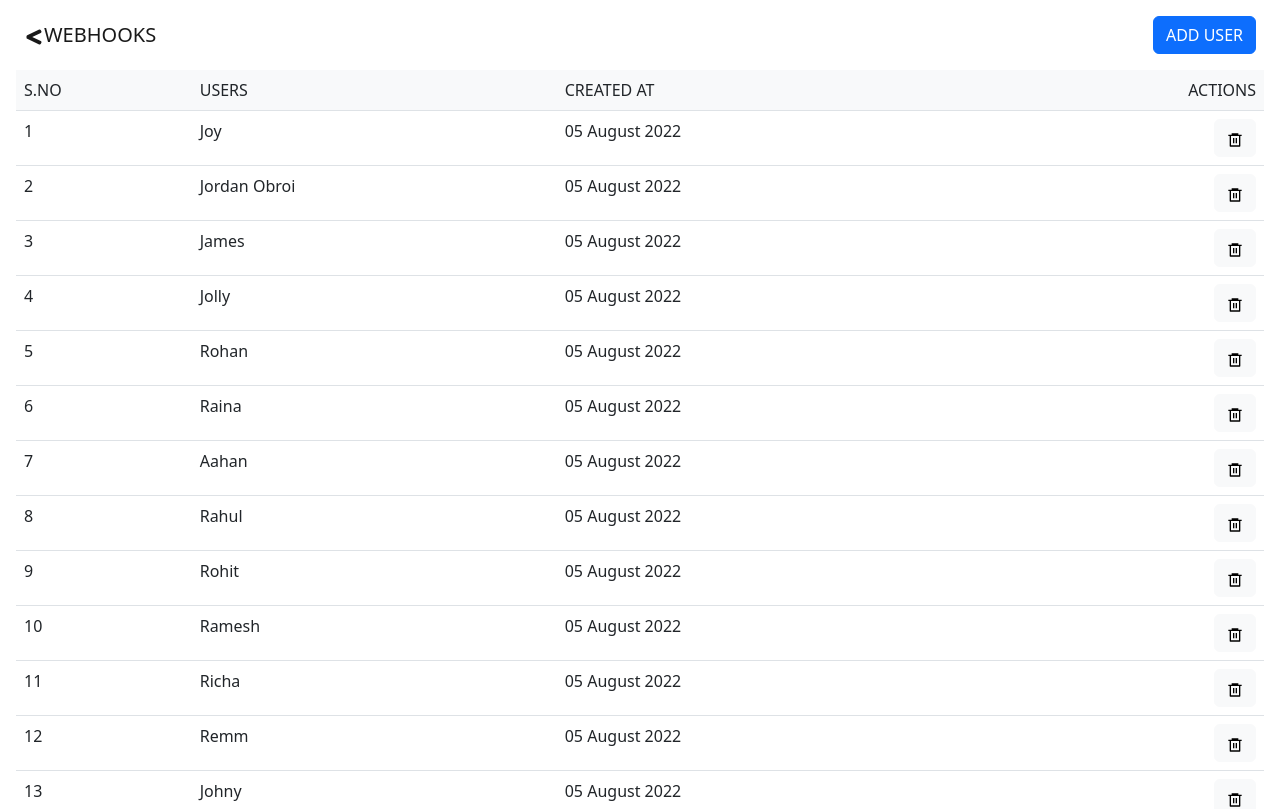
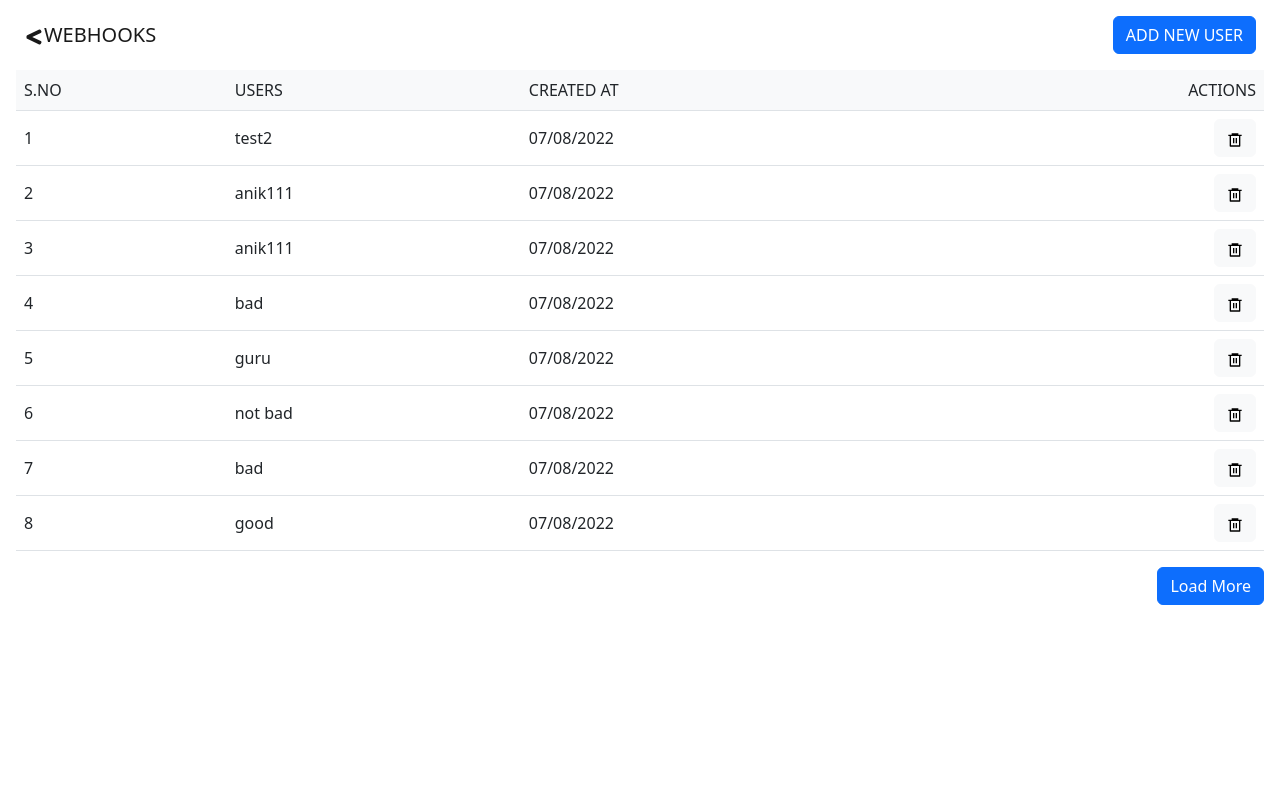
Before and after one commit to ANIKMISHRA/ReactCrudApp, a React (Create React App) app: page / in a window 1280 px wide. Shown: the top 809 px of the page. Built offline with nearby package versions, Linux system fonts and the light colour scheme; data requests are answered from the project's data file.

Commit message:
Using props drilling updated states.

```diff
--- a/db.json
+++ b/db.json
@@ -1,10 +1,5 @@
 {
   "users": [
-    {
-      "user": "Joy",
-      "date": "05 August 2022",
-      "id": 1
-    },
     {
       "user": "Jordan Obroi",
       "date": "05 August 2022",
@@ -41,11 +36,6 @@
       "id": 8
     },
     {
-      "user": "Rohit",
-      "date": "05 August 2022",
-      "id": 9
-    },
-    {
       "user": "Ramesh",
       "date": "05 August 2022",
       "id": 10
@@ -74,6 +64,56 @@
       "user": "Joy",
       "date": "05 August 2022",
       "id": 15
+    },
+    {
+      "user": "akjfjijfijsdjfifaeijijfijeoir",
+      "date": "05 August 2022",
+      "id": 16
+    },
+    {
+      "user": "anik111",
+      "date": "07/08/2022",
+      "id": 17
+    },
+    {
+      "user": "good",
+      "date": "07/08/2022",
+      "id": 18
+    },
+    {
+      "user": "bad",
+      "date": "07/08/2022",
+      "id": 19
+    },
+    {
+      "user": "not bad",
+      "date": "07/08/2022",
+      "id": 20
+    },
+    {
+      "user": "guru",
+      "date": "07/08/2022",
+      "id": 21
+    },
+    {
+      "user": "bad",
+      "date": "07/08/2022",
+      "id": 22
+    },
+    {
+      "user": "anik111",
+      "date": "07/08/2022",
+      "id": 23
+    },
+    {
+      "user": "anik111",
+      "date": "07/08/2022",
+      "id": 24
+    },
+    {
+      "user": "test2",
+      "date": "07/08/2022",
+      "id": 25
     }
   ],
   "comments": [
--- a/package.json
+++ b/package.json
@@ -15,7 +15,8 @@
     "react-dom": "^18.2.0",
     "react-icons": "^4.4.0",
     "react-scripts": "5.0.1",
-    "web-vitals": "^2.1.0"
+    "web-vitals": "^2.1.0",
+    "yarn": "^1.22.19"
   },
   "scripts": {
     "start": "react-scripts start",
--- a/src/App.js
+++ b/src/App.js
@@ -1,17 +1,29 @@
 // NPM PACKAGE
-import React from 'react';
+import React, { useEffect, useState } from 'react';
+import axios from 'axios';
 
 // COMPONENT
-import UserList from './UsersListing';
+import UserList from './Components/UsersListing';
 
 /**
  * @returns node
  */
 const App = () => {
+  // State To Store User Data
+  const [userDatas, setUserDatas] = useState([]);
+
+  // useEffect hook using to get data from API
+  useEffect(() => {
+    axios.get('http://localhost:8000/users').then((res) => {
+      setUserDatas(res.data);
+    });
+  }, []);
+
   // Jsx
   return (
+    // UserList Component
     <div>
-      <UserList />
+      <UserList datas={userDatas} updatingDatas={setUserDatas} />
     </div>
   );
 };
--- a/src/ModalButton/AddUser/index.js
+++ b/src/Components/ModalButtons/AddUser/index.js
@@ -1,36 +1,60 @@
+// NPM Packages
 import React, { useState } from 'react';
 import axios from 'axios';
+// React-Bootstrap Component
 import Button from 'react-bootstrap/Button';
 import Modal from 'react-bootstrap/Modal';
 
-const ModalAddButtonFunc = () => {
+/**
+ * @param {object} props
+ * @returns node
+ */
+const ModalAddButtonFunc = (props) => {
+  // Destructuring props using props validation
+  const { datas, updatingDatas } = props || {};
+
+  // State to decide when to show and not show modal
   const [show, setShow] = useState(false);
+
+  // State to to manage the user's Detail
+  const [userData, setUserData] = useState({
+    user: '',
+    date: new Date().toLocaleDateString(),
+  });
+
+  // Function to close the modal
   const handleClose = () => {
     return setShow(false);
   };
-  const [userData, setUserData] = useState({
-    user: '',
-    date: '05 August 2022',
-  });
 
+  // Function to show the modal
   const handleShow = () => {
     setShow(true);
   };
+
+  // This function will handle the user input onChange event.
   const handleUserInput = (event) => {
     setUserData({ ...userData, [event.target.name]: event.target.value });
   };
+
+  // This function will be call after clicking on add btn to add new user.
   const addUserFunc = () => {
-    axios.post('http://localhost:8000/users', userData).then(() => {});
-
+    axios.post('http://localhost:8000/users', userData).then((res) => {
+      const addNewUserData = res.data;
+      updatingDatas([...datas, addNewUserData]);
+    });
     setShow(false);
   };
 
+  // Jsx
   return (
-    <>
+    <div>
+      {/* Add New User Button */}
       <Button variant="primary" onClick={handleShow}>
-        ADD USER
+        ADD NEW USER
       </Button>
 
+      {/* Modal */}
       <Modal show={show} onHide={handleClose}>
         <Modal.Header closeButton>
           <Modal.Title>ADDING USER</Modal.Title>
@@ -44,16 +68,19 @@ const ModalAddButtonFunc = () => {
           />
         </Modal.Body>
         <Modal.Footer>
+          {/* Cancel Button */}
           <Button variant="secondary" onClick={handleClose}>
             Cancel
           </Button>
+          {/* Add Button */}
           <Button variant="primary" onClick={addUserFunc}>
             Add
           </Button>
         </Modal.Footer>
       </Modal>
-    </>
+    </div>
   );
 };
 
+// exporting to access the data in another componet by importing there.
 export default ModalAddButtonFunc;
--- a/src/ModalButton/DeleteUser/index.js
+++ b/src/Components/ModalButtons/DeleteUser/index.js
@@ -8,24 +8,41 @@ import Modal from 'react-bootstrap/Modal';
 import { RiDeleteBin6Line } from 'react-icons/ri';
 
 /**
- *
+ * @returns node
  */
 const DeleteUser = (props) => {
+  // State to decide when to show and not show modal
   const [show, setShow] = useState(false);
 
+  // Function to close the modal
   const handleClose = () => {
     return setShow(false);
   };
+
+  // Function to show the modal
   const handleShow = () => {
     return setShow(true);
   };
-  const { id } = props || {};
+
+  // Destructuring the porps using the props validation
+  const { id, datas, updatingDatas } = props || {};
+
+  // This function will be call after clicking on prceed btn to delete the particular user.
   const deleteUserFunc = () => {
-    axios.delete(`http://localhost:8000/users/${id}`);
+    axios.delete(`http://localhost:8000/users/${id}`).then(() => {
+      const newUpdatingDatas = datas.filter((user) => {
+        return user.id !== id;
+      });
+      updatingDatas(newUpdatingDatas);
+    });
     setShow(false);
   };
+
+  // Jsx
   return (
+    // Modal
     <div>
+      {/* icon button */}
       <Button onClick={handleShow} className="btn btn-light">
         <RiDeleteBin6Line />
       </Button>
@@ -37,13 +54,16 @@ const DeleteUser = (props) => {
         keyboard={false}
       >
         <Modal.Header closeButton>
+          {/* Title */}
           <Modal.Title>DELETE USER</Modal.Title>
         </Modal.Header>
         <Modal.Body>Are You Sure ? You want to Delete the User.</Modal.Body>
         <Modal.Footer>
+          {/* Cancel Button */}
           <Button variant="secondary" onClick={handleClose}>
             Cancel
           </Button>
+          {/* Proceed Button */}
           <Button
             variant="primary"
             onClick={() => {
@@ -57,4 +77,6 @@ const DeleteUser = (props) => {
     </div>
   );
 };
+
+// exporting to access the data in another componet by importing there.
 export default DeleteUser;
--- a/src/Navbar/index.js
+++ b/src/Components/Navbar/index.js
@@ -2,28 +2,35 @@
 import React from 'react';
 // Component Navbar
 import Navbar from 'react-bootstrap/Navbar';
-// Component ModalAddButtonFunc
+// React-icons
 import { FaLessThan } from 'react-icons/fa';
 
-import ModalAddButtonFunc from '../ModalButton/AddUser/index';
-// React-icons
+// Component ModalAddButtonFunc
+import ModalAddButtonFunc from '../ModalButtons/AddUser';
 
 /**
  * Navbar portion
  * @returns node
  */
-const Nav = () => {
+const Nav = (props) => {
+  // Destructuring the props using props validation
+  const { datas, updatingDatas } = props || {};
   // Jsx
   return (
     <Navbar className="mx-4">
-      <Navbar.Brand href="/home" variant="secondary">
+      <Navbar.Brand
+        href="/home"
+        variant="secondary"
+        className="justify-content-end align-middle"
+      >
         <FaLessThan />
         WEBHOOKS
       </Navbar.Brand>
       <Navbar.Toggle />
       <Navbar.Collapse className="justify-content-end">
         <Navbar.Text>
-          <ModalAddButtonFunc />
+          {/* ModalAddButtonFunc Component */}
+          <ModalAddButtonFunc datas={datas} updatingDatas={updatingDatas} />
         </Navbar.Text>
       </Navbar.Collapse>
     </Navbar>
--- /dev/null
+++ b/src/Components/UsersListing/index.js
@@ -0,0 +1,85 @@
+// NPM Packages
+import React, { useState } from 'react';
+// React-Bootstrap's Components
+import Table from 'react-bootstrap/Table';
+
+// Components
+import DeleteUser from '../ModalButtons/DeleteUser/index';
+import Nav from '../Navbar/index';
+/**
+ *
+ * @returns node
+ */
+const UserList = (props) => {
+  // Destructuring the props using props validation
+  const { datas, updatingDatas } = props || {};
+
+  // state to show the limited data.
+  const [displayDataLimit, setDisplayDataLimit] = useState(8);
+
+  // using sort method sorting data into descending order
+  const sortDatas = datas.sort((a, b) => {
+    return a.id < b.id ? 1 : -1;
+  });
+
+  // slice method that returns slected elements in an array,as a new array.
+  const limitedDatas = sortDatas.slice(0, displayDataLimit);
+
+  // this function will show set data on every click of Load More Button.
+  const displayLimitedDataFunc = () => {
+    setDisplayDataLimit(displayDataLimit + 8);
+  };
+
+  // Jsx
+  return (
+    <div>
+      {/* Navbar Component  */}
+      <Nav datas={datas} updatingDatas={updatingDatas} />
+      <div className=" position relative mx-3">
+        {/* Table */}
+        <Table className="fw-light align-middle">
+          <thead>
+            <tr className="bg-light">
+              <td>S.NO</td>
+              <td>USERS</td>
+              <td>CREATED AT</td>
+              <td className="text-end mx-4">ACTIONS</td>
+            </tr>
+          </thead>
+          <tbody>
+            {/*  map method to show the listing of users */}
+            {limitedDatas.map((user, index) => {
+              return (
+                <tr key={user.id}>
+                  <td>{index + 1}</td>
+                  <td>{user.user}</td>
+                  <td>{user.date}</td>
+                  <td className="text-end">
+                    {/* DeleteUser Componet */}
+                    <DeleteUser
+                      id={user.id}
+                      datas={datas}
+                      updatingDatas={updatingDatas}
+                    />
+                  </td>
+                </tr>
+              );
+            })}
+          </tbody>
+        </Table>
+        {/* Load More Button */}
+        <button
+          type="button"
+          className="btn btn-primary float-end"
+          variant="primary"
+          onClick={displayLimitedDataFunc}
+        >
+          Load More
+        </button>
+      </div>
+    </div>
+  );
+};
+
+// exporting to access the data in another componet by importing there.
+export default UserList;
--- a/src/UsersListing/index.js
+++ /dev/null
@@ -1,60 +0,0 @@
-// NPM Packages
-import React, { useEffect, useState } from 'react';
-import axios from 'axios';
-// React-Bootstrap's Components
-import Table from 'react-bootstrap/Table';
-
-// Components
-import Nav from '../Navbar';
-import DeleteUser from '../ModalButton/DeleteUser/index';
-
-/**
- *
- * @returns node
- */
-const UserList = () => {
-  const [userDatas, setUserDatas] = useState([]);
-
-  const FetchingUserList = () => {
-    axios.get('http://localhost:8000/users').then((res) => {
-      setUserDatas(res.data);
-    });
-  };
-
-  useEffect(() => {
-    FetchingUserList();
-  }, []);
-
-  return (
-    <div>
-      <Nav />
-      <div className=" position relative mx-3">
-        <Table>
-          <thead>
-            <tr className="bg-light">
-              <td>S.NO</td>
-              <td>USERS</td>
-              <td>CREATED AT</td>
-              <td className="text-end mx-4">ACTIONS</td>
-            </tr>
-          </thead>
-          <tbody>
-            {userDatas.map((user) => {
-              return (
-                <tr key={user.id}>
-                  <td>{user.id}</td>
-                  <td>{user.user}</td>
-                  <td>{user.date}</td>
-                  <td className="text-end">
-                    <DeleteUser id={user.id} />
-                  </td>
-                </tr>
-              );
-            })}
-          </tbody>
-        </Table>
-      </div>
-    </div>
-  );
-};
-export default UserList;
```
Also changed, not shown: .eslintrc.json, 2 other files (tests, documents, lock files or other folders).
